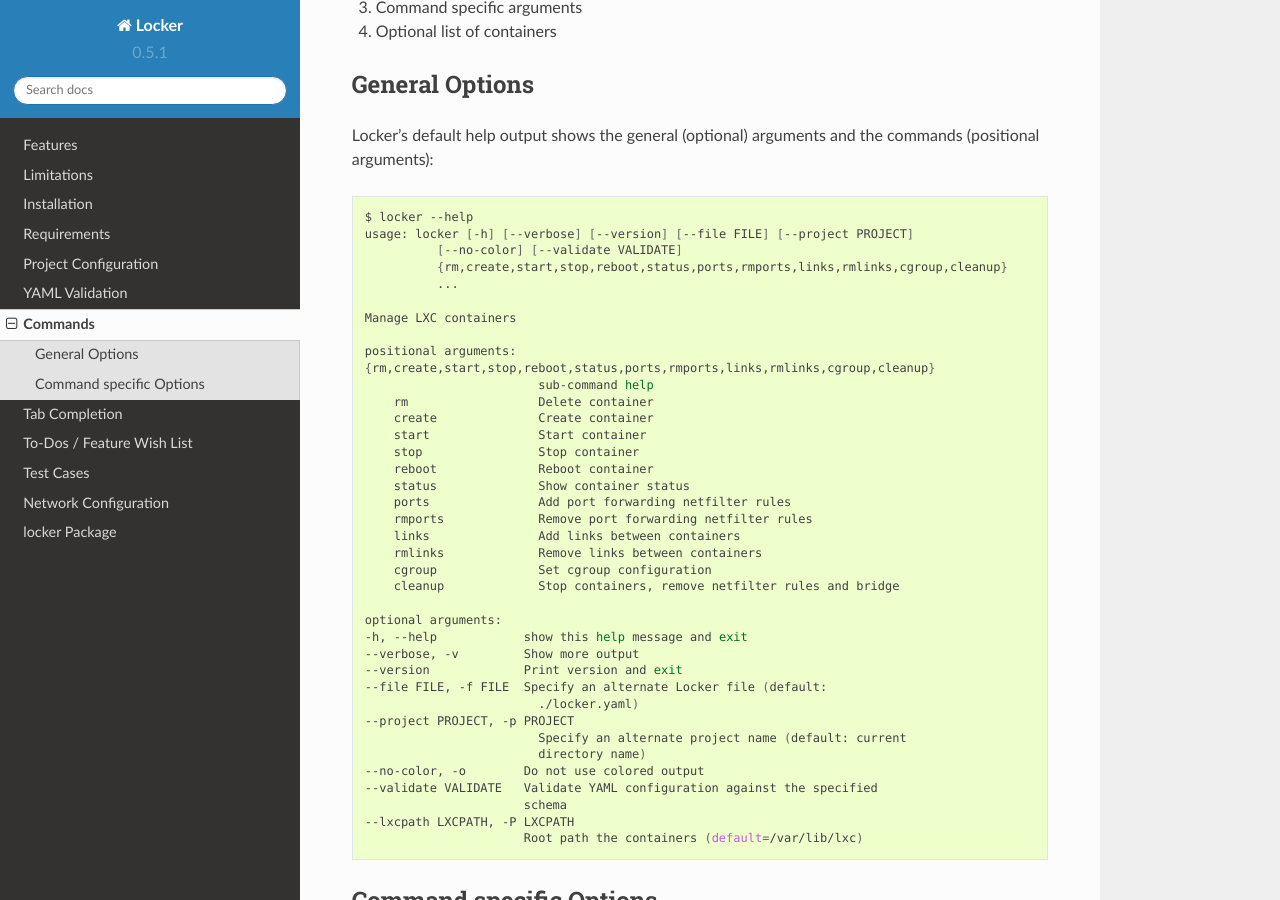
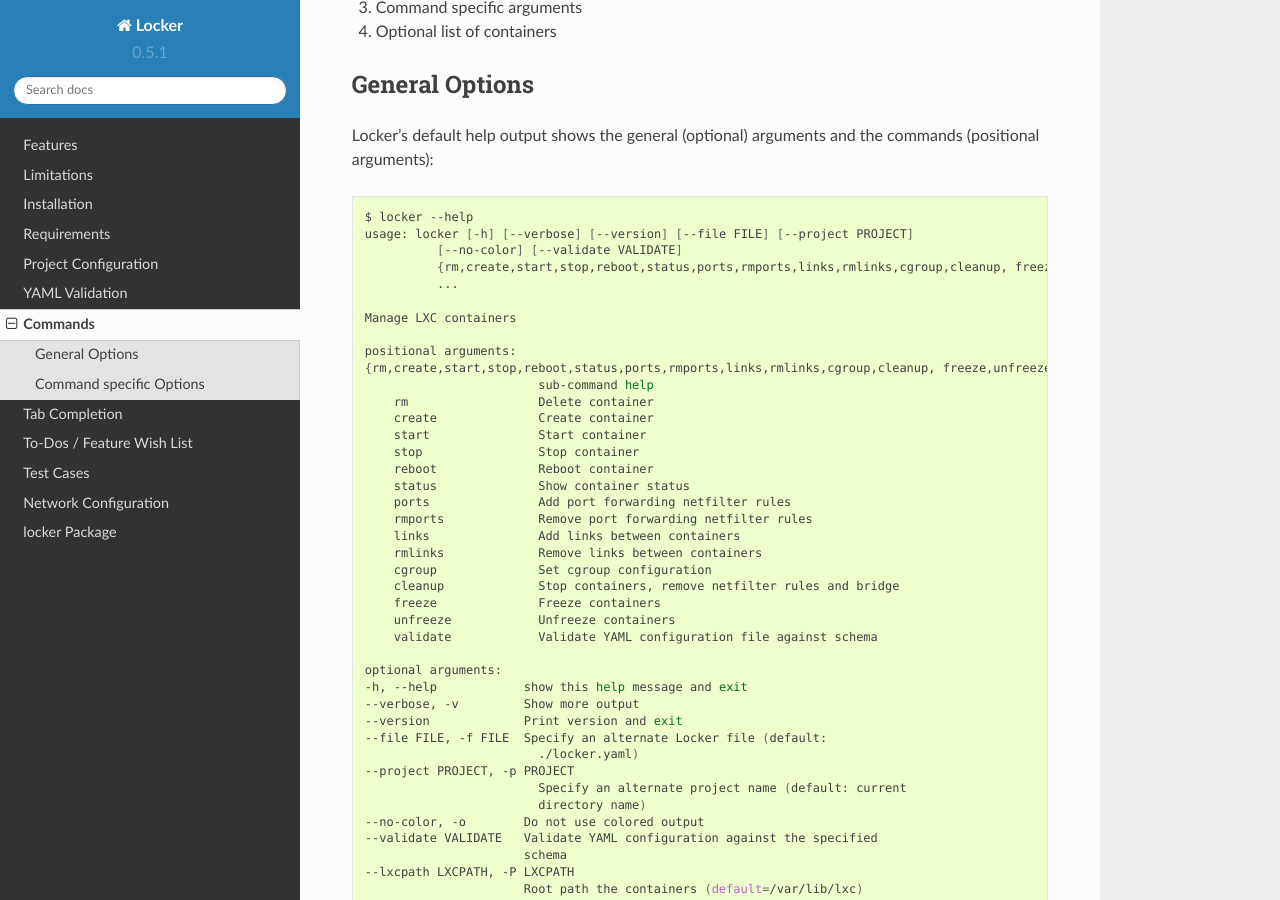
Before and after one commit to run2fail/locker, a Sphinx documentation site: the page built from docs/commands.rst, in a window 1280 px wide and 900 px high, scrolled down 260 px. Built offline with Sphinx 7.4.7 and the Read the Docs theme 2.0.0, drawn with Linux system fonts in a browser that asks for light colours; some of the changed text lies outside the part shown.

Commit message:
Added new commands
- Added propper validate command
- Added freeze and unfreeze commands
- Remove implemented feature from todo list
- Set the container's netmask again as the particular bug has been resolved in lxc 1.0.7
- Added comments about lxc version dependencies
- Raised version to 0.5.8

```diff
--- a/README.rst
+++ b/README.rst
@@ -205,10 +205,6 @@
   - Setting environment variables in linked containers?! Not required in my use
     cases. Name resolution is more important as the initial configuration of
     applications is realized by a configuration management system.
-  - ``lxc-create`` may use the ``download`` template to download images from the
-    `offical LXC website <http://images.linuxcontainers.org/images/>`_. Maybe
-    this can be used via the Python binding?!? For sure the YAML configuration
-    needs to be extended to support this feature.
   - In general, I am not fully convinced of the YAML file's structure and the
     format of some string attributes, e.g., ``ports`` or ``volumes``. The format
     tries to mimic the particular format of
--- a/docs/commands.rst
+++ b/docs/commands.rst
@@ -19,13 +19,13 @@
     $ locker --help
     usage: locker [-h] [--verbose] [--version] [--file FILE] [--project PROJECT]
               [--no-color] [--validate VALIDATE]
-              {rm,create,start,stop,reboot,status,ports,rmports,links,rmlinks,cgroup,cleanup}
+              {rm,create,start,stop,reboot,status,ports,rmports,links,rmlinks,cgroup,cleanup, freeze,unfreeze,validate}
               ...
 
     Manage LXC containers
 
     positional arguments:
-    {rm,create,start,stop,reboot,status,ports,rmports,links,rmlinks,cgroup,cleanup}
+    {rm,create,start,stop,reboot,status,ports,rmports,links,rmlinks,cgroup,cleanup, freeze,unfreeze,validate}
                             sub-command help
         rm                  Delete container
         create              Create container
@@ -39,6 +39,9 @@
         rmlinks             Remove links between containers
         cgroup              Set cgroup configuration
         cleanup             Stop containers, remove netfilter rules and bridge
+        freeze              Freeze containers
+        unfreeze            Unfreeze containers
+        validate            Validate YAML configuration file against schema
 
     optional arguments:
     -h, --help            show this help message and exit
@@ -119,6 +122,10 @@
     (Re-)Apply cgroup settings. Automatically done when starting containers.
 :cleanup:
     Stop all containers and cleanup netfilter rules and bridge
+:freeze:
+    Freeze the container - stops contained processes
+:unfreeze:
+    Unfreeze the container - continues contained processes
 
 Tab Completion
 ==============
--- a/docs/todos.rst
+++ b/docs/todos.rst
@@ -22,10 +22,6 @@
   - Setting environment variables in linked containers?! Not required in my use
     cases. Name resolution is more important as the initial configuration of
     applications is realized by a configuration management system.
-  - ``lxc-create`` may use the ``download`` template to download images from the
-    `offical LXC website <http://images.linuxcontainers.org/images/>`_. Maybe
-    this can be used via the Python binding?!? For sure the YAML configuration
-    needs to be extended to support this feature.
   - In general, I am not fully convinced of the YAML file's structure and the
     format of some string attributes, e.g., ``ports`` or ``volumes``. The format
     tries to mimic the particular format of
--- a/locker/_version.py
+++ b/locker/_version.py
@@ -1 +1 @@
-__version__ = '0.5.7'
+__version__ = '0.5.8'
```
Also changed, not shown: docs/configuration.rst (+3 -6 lines), docs/install.rst (+6 -2 lines), 3 other files.
